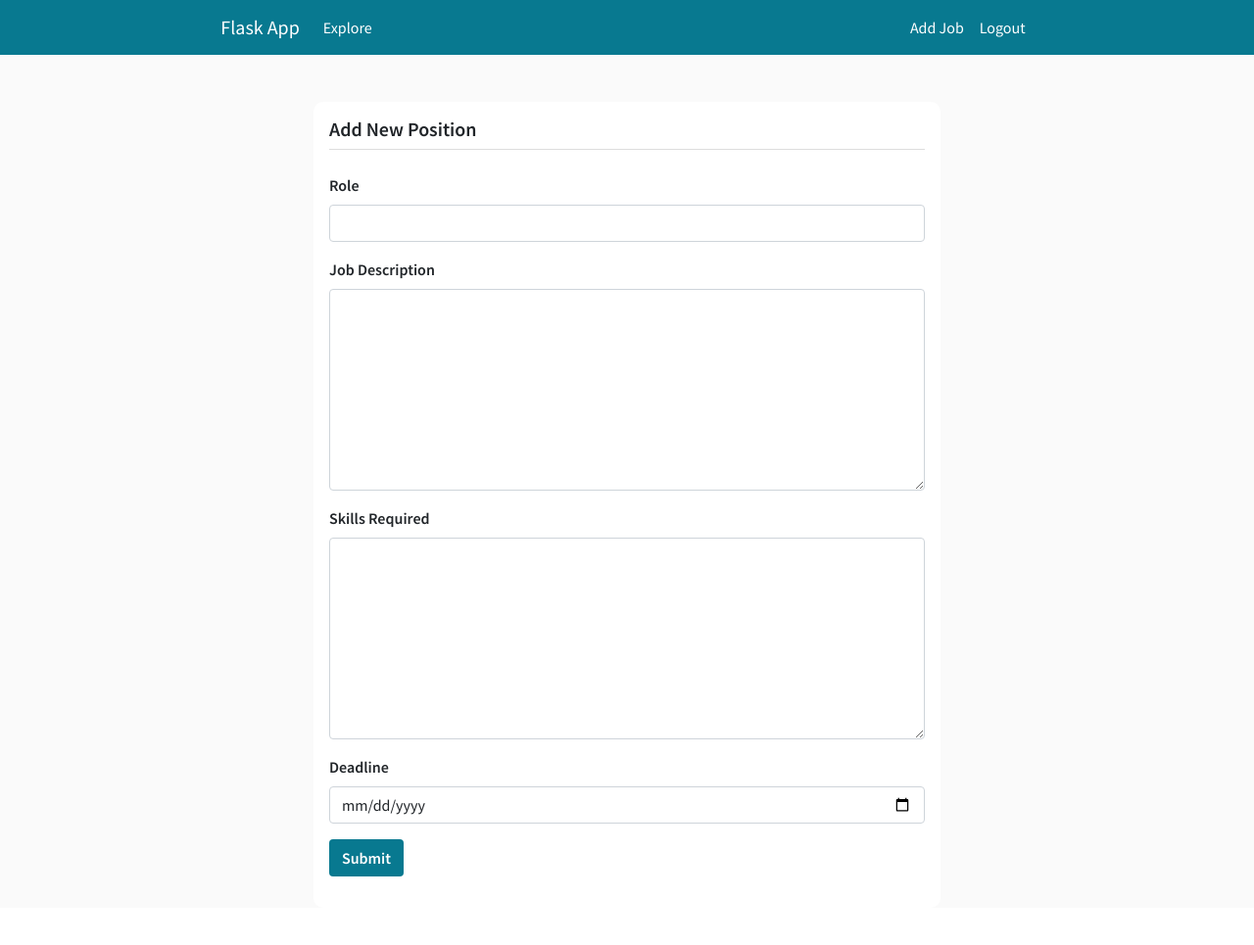
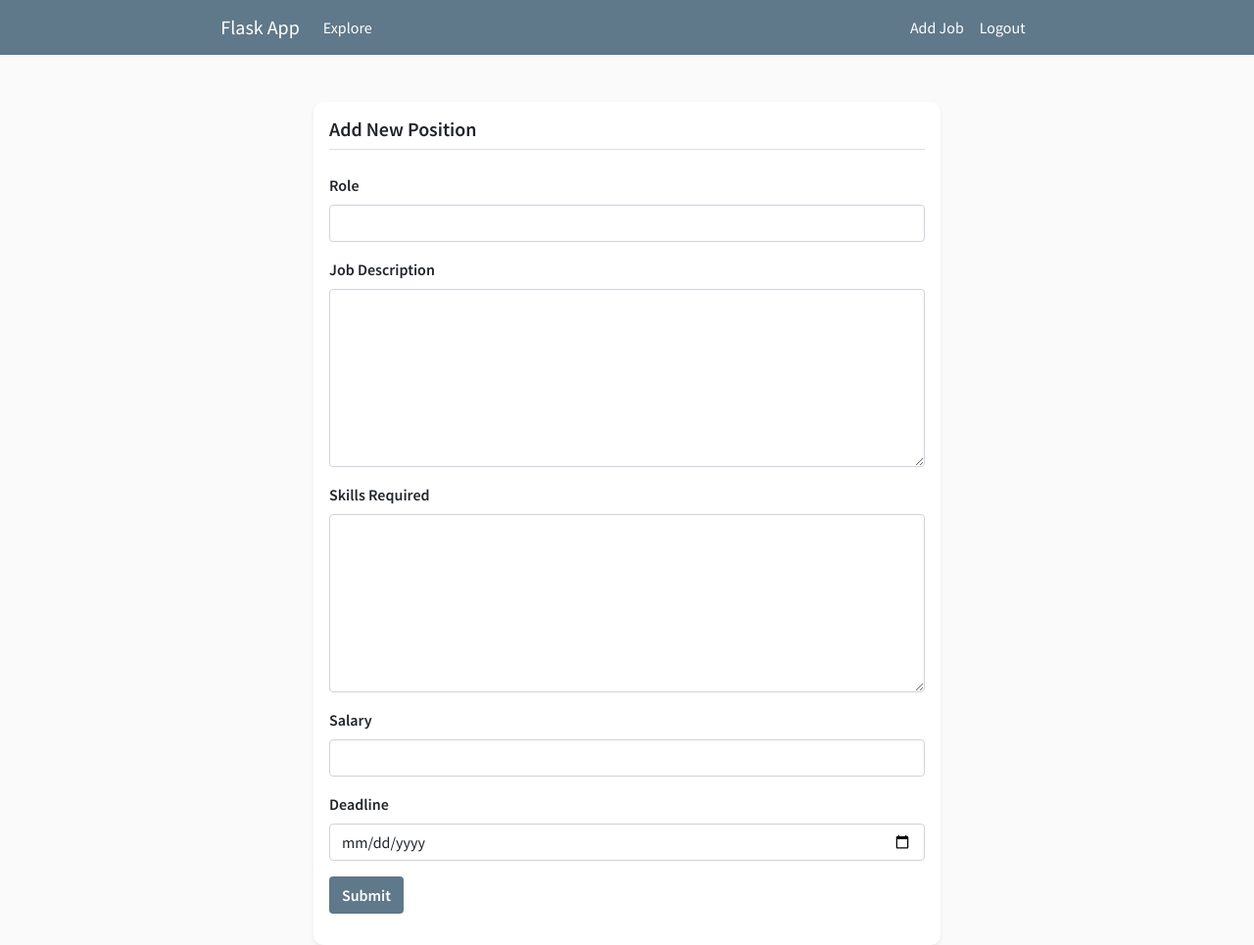
Before and after one commit to Yash4900/NLP-based-Hiring-System, a Flask app: page /job-form in a window 1280 px wide. Shown: the whole page at 98% size. Before the commit the page ends 895 px from the top, so only its background shows below. Run offline with Flask 2, Linux system fonts and the light colour scheme; a user stored in the database is signed in; parts of the project's set-up code (start-up, migrations or seed data) failed here and were passed over; some libraries are stand-ins or nearby versions.

Commit message:
updated few form fields, resume match calculated in apply function

```diff
--- a/app.py
+++ b/app.py
@@ -30,7 +30,9 @@ def load_user(user_id):
 # Association table
 user_job = db.Table('user_job',
 	db.Column('user_id', db.Integer, db.ForeignKey('user.id')),
-	db.Column('job_id', db.Integer, db.ForeignKey('job.id'))
+	db.Column('job_id', db.Integer, db.ForeignKey('job.id')),
+	db.Column('match', db.Integer, default = 0),
+	db.Column('status', db.String(20), default = 'Pending')
 )
 
 # User Model
@@ -55,7 +57,9 @@ class Job(db.Model):
 	role = db.Column(db.String(60), nullable = False)
 	job_desc = db.Column(db.String(1200), nullable = False)
 	skills_required = db.Column(db.String(1200), nullable = False)
+	salary = db.Column(db.String(30), nullable = False)
 	deadline = db.Column(db.DateTime, nullable = False)
+	posted_on = db.Column(db.DateTime, nullable = False, default = datetime.datetime.now())
 
 	def __repr__(self):
 		return f"Job({self.role})"
@@ -187,20 +191,9 @@ def applicants(job_id):
 	job = Job.query.get(job_id)
 	applicants = job.applicants
 
-	docs = []
-	for applicant in applicants:
-		filename = applicant.resume.split('.')[0]
-		with open(f"./static/resume_preprocessed/{filename}.txt", "r") as f:
-			docs.append(f.readlines()[0])
-
-	with open(f"./static/jd_preprocessed/{job.id}.txt", "r") as f:
-			docs.append(f.readlines()[0])
-
-	vectors = vectorizer.get_tfidf(docs)
-	n = len(vectors)
-
 	applicants_list = []
 	for index, applicant in enumerate(applicants):
+		user_job_row = db.session.query(user_job).filter_by(user_id = applicant.id, job_id = job_id).first()
 		dictionary = {
 			'id': applicant.id,
 			'name': applicant.full_name,
@@ -208,7 +201,8 @@ def applicants(job_id):
 			'email': applicant.email,
 			'profile_picture': applicant.profile_picture,
 			'resume': applicant.resume,
-			'strength': int(cosine_similarity(vectors[index], vectors[n-1]) * 100)
+			'strength': user_job_row.match,
+			'status': user_job_row.status
 		}
 		print(dictionary['strength'])
 		applicants_list.append(dictionary)
@@ -221,7 +215,7 @@ def job_form():
 	if (current_user.is_admin == True):
 		form = AddJobForm()
 		if form.validate_on_submit():
-			job = Job(role = form.role.data, job_desc = form.job_desc.data, skills_required = form.skills_required.data, deadline = form.deadline.data)
+			job = Job(role = form.role.data, job_desc = form.job_desc.data, skills_required = form.skills_required.data, salary = form.salary.data, deadline = form.deadline.data)
 			db.session.add(job)
 			db.session.commit()
 
@@ -244,14 +238,31 @@ def apply(job_id):
 	if (current_user.resume == ''):
 		flash('Please upload your resume in the profile section before applying', 'danger')
 		return redirect(url_for('position', job_id = job_id))
+
+	user = User.query.get(current_user.id)
+	job = Job.query.get(job_id)
+
 	if (datetime.datetime.now() > job.deadline):
 		flash('Deadline has already been passed!', 'danger')
 		return redirect(url_for('position', job_id = job_id))
 
-	user = User.query.get(current_user.id)
-	job = Job.query.get(job_id)
 	user.applied_at.append(job)
 	db.session.commit()
+
+	docs = []
+	filename = user.resume.split('.')[0]
+	with open(f"./static/resume_preprocessed/{filename}.txt", "r") as f:
+		docs.append(f.readlines()[0])
+
+	with open(f"./static/jd_preprocessed/{job_id}.txt", "r") as f:
+		docs.append(f.readlines()[0])
+
+	vectors = vectorizer.get_tfidf(docs)
+	similarity = int(cosine_similarity(vectors[0], vectors[1]) * 100)
+
+	db.session.query(user_job).filter_by(user_id = user.id, job_id = job_id).update(dict(match=similarity))
+	db.session.commit()
+
 	flash(f'You have successfully applied for {job.role} position!', 'success')
 	return redirect(url_for('explore'))
 
--- a/forms.py
+++ b/forms.py
@@ -51,5 +51,6 @@ class AddJobForm(FlaskForm):
     role = StringField('Role', validators=[DataRequired()])
     job_desc = TextAreaField('Job Description', validators=[DataRequired()])
     skills_required = TextAreaField('Skills Required', validators=[DataRequired()])
+    salary = StringField('Salary', validators=[DataRequired()])
     deadline = DateField('Deadline', format='%Y-%m-%d')
     submit = SubmitField('Submit')
--- a/static/main.css
+++ b/static/main.css
@@ -11,8 +11,8 @@ body {
 }
 
 .nav-color {
-	/*background-color: #5f788a;*/
-	background-color: #087990;
+	background-color: #5f788a;
+	/*background-color: #087990;*/
 }
 
 .navbar-brand, .navbar-nav .nav-link {
@@ -26,7 +26,7 @@ body {
 }
 
 .button-style {
-	background-color: #087990;
+	background-color: #5f788a;
 	color: #ffffff;
     font-weight: 600;
 }
@@ -113,7 +113,7 @@ body {
 }
 
 .strength {
-	background-color: #087990;
+	background-color: #5f788a;
 	height: 100%;
 }
 
--- a/templates/account.html
+++ b/templates/account.html
@@ -7,7 +7,7 @@
 	<div class="divider"></div>
 	<div class="profile">
 		<div class="profile-pic">
-			<img class="pic" src="{{ image_path }}" width="100%" height="100%" >
+			<img class="pic" src="{{ image_path }}" width="100%" >
 		</div>
 		<div class="profile-info py-2 px-4">
 			<h3><b>{{ current_user.full_name }}</b></h3>
--- a/templates/new-position.html
+++ b/templates/new-position.html
@@ -1,6 +1,6 @@
 {% extends 'layout.html' %}
 {% block content %}
-<div class="container col-md-6 mt-5 p-3 form-content">
+<div class="container col-md-6 mt-5 p-3 shadow-sm form-content">
 	<form method="POST" action="">
 		{{ form.hidden_tag() }}
 		<h5><b>Add New Position</b></h5>
@@ -11,11 +11,15 @@
 		</div>
 		<div class="mb-3">
 			{{ form.job_desc.label(class="form-label") }}
-			{{ form.job_desc(class="form-control", rows="8") }}
+			{{ form.job_desc(class="form-control", rows="7") }}
 		</div>
 		<div class="mb-3">
 			{{ form.skills_required.label(class="form-label") }}
-			{{ form.skills_required(class="form-control", rows="8") }}
+			{{ form.skills_required(class="form-control", rows="7") }}
+		</div>
+		<div class="mb-3">
+			{{ form.salary.label(class="form-label") }}
+			{{ form.salary(class="form-control") }}
 		</div>
 		<div class="mb-3">
 			{{ form.deadline.label(class="form-label") }}
--- a/vectorizer.py
+++ b/vectorizer.py
@@ -1,6 +1,6 @@
 from sklearn.feature_extraction.text import TfidfVectorizer
 
-word_vectorizer = TfidfVectorizer(sublinear_tf=True, max_features=200)
+word_vectorizer = TfidfVectorizer(sublinear_tf=True, max_features=100)
 
 def get_tfidf(docs):
 	return word_vectorizer.fit_transform(docs).toarray()
```
Also changed, not shown: templates/applicants.html (+14 -6 lines), templates/job-details.html (+4 -4 lines), app.db, static/images/person-laptop.png (deleted).
